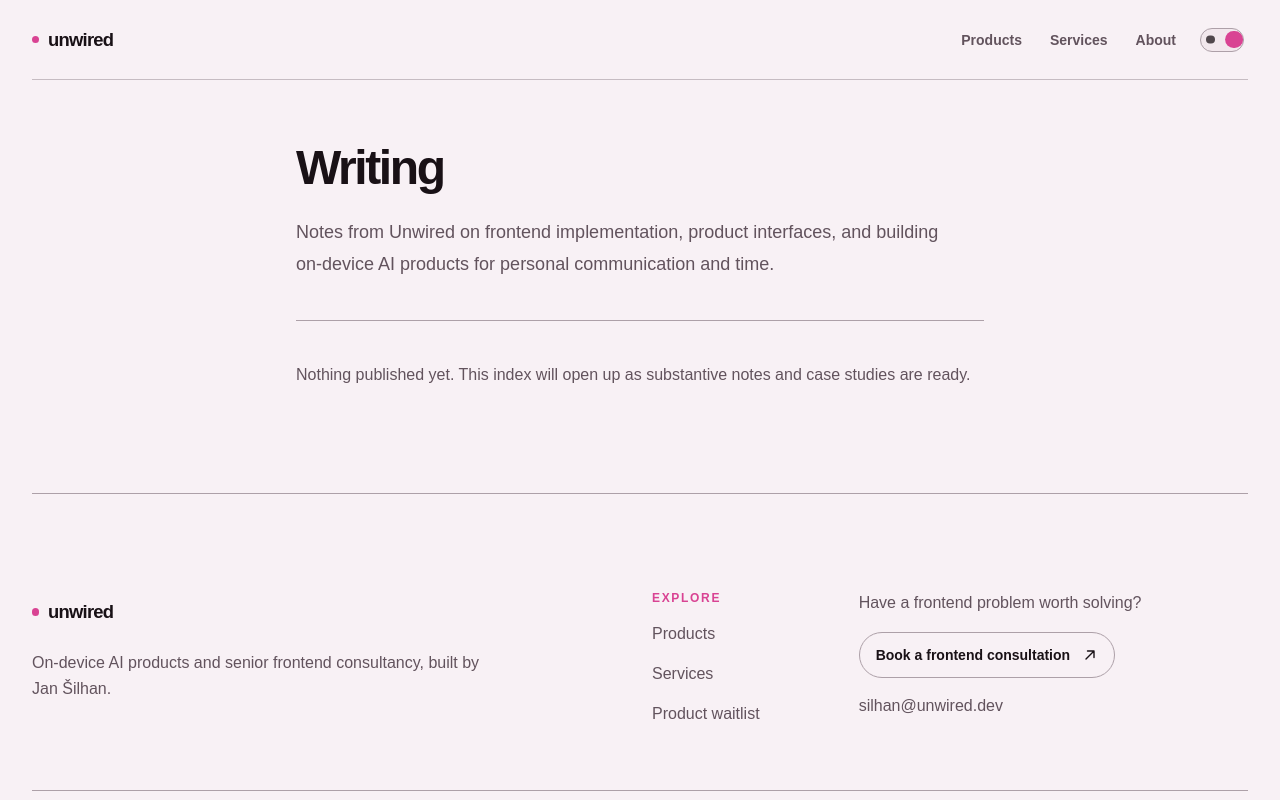
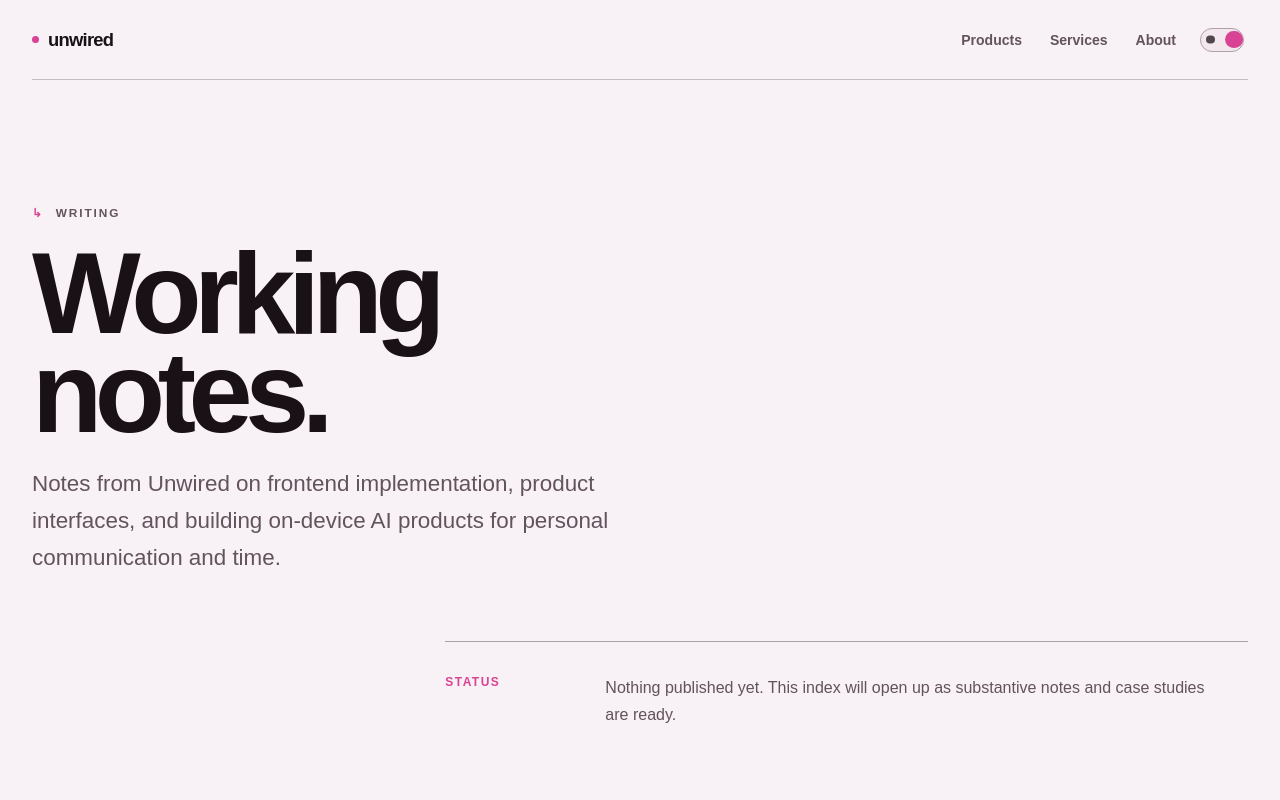
Before and after one commit to unwired-dev/website, a Next.js app in the folder apps/web/: page /writing in a window 1280 px wide. Shown: the top 800 px of the page. Built offline with nearby package versions, Linux system fonts and the light colour scheme; a web font is replaced by a local one.

Commit message:
style(web): align writing with redesign

```diff
--- a/apps/web/src/app/writing/[slug]/page.tsx
+++ b/apps/web/src/app/writing/[slug]/page.tsx
@@ -1,8 +1,15 @@
 import type { Metadata } from 'next';
 
+import { cn } from '@unwired/ui/lib/utils';
 import Link from 'next/link';
 import { notFound } from 'next/navigation';
 
+import {
+  eyebrow,
+  pageGrid,
+  reveal,
+  revealDelay,
+} from '@/components/marketing-styles';
 import { getWritingDocument, getWritingEntries } from '@/content/writing';
 
 export const dynamicParams = false;
@@ -32,7 +39,7 @@ export async function generateMetadata({
 
   return document
     ? {
-        title: `${document.title} | Unwired`,
+        title: document.title,
         description: document.summary,
       }
     : {};
@@ -49,27 +56,41 @@ export default async function WritingEntryPage({ params }: WritingPageProps) {
   const { Content } = document;
 
   return (
-    <main className="mx-auto flex w-full max-w-3xl flex-1 flex-col px-6 py-16 sm:px-10">
-      <article>
-        <header className="mb-10 flex flex-col gap-5 border-b pb-10">
+    <main
+      className="flex-1"
+      id="main-content">
+      <article
+        className={cn(pageGrid, reveal, 'gap-y-16 py-[clamp(4rem,10vw,9rem)]')}>
+        <header className="col-span-full flex flex-col items-start gap-6 md:col-start-1 md:col-end-10">
           <Link
-            className="text-muted-foreground w-fit text-sm hover:underline"
+            className={cn(
+              eyebrow,
+              'focus-visible:outline-2 focus-visible:outline-offset-4 focus-visible:outline-ring',
+            )}
             href="/writing">
+            <span aria-hidden="true">←</span>
             Writing
           </Link>
-          <h1 className="text-4xl font-semibold tracking-[-0.05em] sm:text-5xl">
+          <h1 className="font-heading max-w-[13ch] text-[clamp(3.5rem,9vw,8rem)] leading-[0.88] font-[580] tracking-[-0.065em] text-balance">
             {document.title}
           </h1>
-          <p className="text-muted-foreground text-lg leading-8">
+          <p className="text-muted-foreground max-w-[42rem] text-[clamp(1.15rem,2vw,1.4rem)] leading-[1.65]">
             {document.summary}
           </p>
           <time
-            className="text-muted-foreground text-sm"
+            className="text-muted-foreground border-border border-t pt-4 text-xs tabular-nums"
             dateTime={document.publishedAt}>
             {formatPublishedAt(document.publishedAt)}
           </time>
         </header>
-        <Content />
+        <div
+          className={cn(
+            reveal,
+            revealDelay,
+            'col-span-full border-t border-border pt-12 md:col-start-5 md:col-end-12 [&_a]:underline [&_a]:decoration-[var(--signal)] [&_a]:underline-offset-[0.2em] [&_a:focus-visible]:outline-2 [&_a:focus-visible]:outline-offset-4 [&_a:focus-visible]:outline-ring [&_h2]:font-heading [&_h2]:mt-16 [&_h2]:max-w-[16ch] [&_h2]:text-[clamp(2.2rem,5vw,4.4rem)] [&_h2]:leading-[0.98] [&_h2]:font-[580] [&_h2]:tracking-[-0.06em] [&_h2]:text-balance [&_li]:text-muted-foreground [&_li]:text-[1.08rem] [&_li]:leading-[1.75] [&_p]:text-muted-foreground [&_p]:mt-6 [&_p]:max-w-[67ch] [&_p]:text-[1.08rem] [&_p]:leading-[1.75] [&_ul]:mt-6 [&_ul]:flex [&_ul]:flex-col [&_ul]:gap-4 [&>:first-child]:mt-0 [&>h1]:hidden',
+          )}>
+          <Content />
+        </div>
       </article>
     </main>
   );
--- a/apps/web/src/app/writing/page.tsx
+++ b/apps/web/src/app/writing/page.tsx
@@ -1,11 +1,19 @@
 import type { Metadata } from 'next';
 
+import { cn } from '@unwired/ui/lib/utils';
 import Link from 'next/link';
 
+import {
+  displayTitle,
+  eyebrow,
+  pageGrid,
+  reveal,
+  revealDelay,
+} from '@/components/marketing-styles';
 import { getWritingEntries } from '@/content/writing';
 
 export const metadata: Metadata = {
-  title: 'Writing | Unwired',
+  title: 'Writing',
   description:
     'Notes from Unwired on frontend implementation, product interfaces, and on-device AI products.',
 };
@@ -21,49 +29,71 @@ export default async function WritingPage() {
   const entries = await getWritingEntries();
 
   return (
-    <main className="mx-auto flex w-full max-w-3xl flex-1 flex-col px-6 py-16 sm:px-10">
-      <div className="flex flex-col gap-6 border-b pb-10">
-        <h1 className="text-4xl font-semibold tracking-[-0.05em] sm:text-5xl">
+    <main
+      className="flex-1"
+      id="main-content">
+      <section
+        className={cn(pageGrid, reveal, 'gap-y-16 py-[clamp(4rem,10vw,9rem)]')}>
+        <header className="col-span-full flex flex-col items-start gap-6 md:col-start-1 md:col-end-9">
+          <p className={eyebrow}>
+            <span aria-hidden="true">↳</span>
             Writing
-        </h1>
-        <p className="text-muted-foreground max-w-2xl text-lg leading-8">
-          Notes from Unwired on frontend implementation, product interfaces, and
-          building on-device AI products for personal communication and time.
           </p>
-      </div>
+          <h1 className={cn(displayTitle, 'max-w-[10ch]')}>Working notes.</h1>
+          <p className="text-muted-foreground max-w-[42rem] text-[clamp(1.15rem,2vw,1.4rem)] leading-[1.65]">
+            Notes from Unwired on frontend implementation, product interfaces,
+            and building on-device AI products for personal communication and
+            time.
+          </p>
+        </header>
 
+        <div
+          className={cn(
+            reveal,
+            revealDelay,
+            'col-span-full border-t border-border md:col-start-5 md:col-end-13',
+          )}>
           {entries.length > 0 ? (
-        <ol className="divide-y">
+            <ol className="list-none">
               {entries.map((entry) => (
                 <li
-              className="py-8"
+                  className="border-border border-b py-8"
                   key={entry.slug}>
-              <article className="flex flex-col gap-3">
+                  <article className="grid gap-4 md:grid-cols-[8rem_1fr] md:gap-8">
                     <time
-                  className="text-muted-foreground text-sm"
+                      className="text-muted-foreground text-xs tabular-nums"
                       dateTime={entry.publishedAt}>
                       {formatPublishedAt(entry.publishedAt)}
                     </time>
-                <h2 className="text-2xl font-semibold tracking-[-0.04em]">
+                    <div className="flex flex-col gap-3">
+                      <h2 className="font-heading text-[clamp(1.8rem,4vw,3.2rem)] leading-[1] font-[580] tracking-[-0.05em]">
                         <Link
-                    className="decoration-foreground/30 underline-offset-4 hover:underline"
+                          className="focus-visible:outline-ring decoration-[var(--signal)] underline-offset-[0.18em] hover:underline focus-visible:outline-2 focus-visible:outline-offset-4"
                           href={`/writing/${entry.slug}`}>
                           {entry.title}
                         </Link>
                       </h2>
-                <p className="text-muted-foreground text-base leading-7">
+                      <p className="text-muted-foreground max-w-[42rem] leading-[1.65]">
                         {entry.summary}
                       </p>
+                    </div>
                   </article>
                 </li>
               ))}
             </ol>
           ) : (
-        <p className="text-muted-foreground py-10 text-base leading-7">
-          Nothing published yet. This index will open up as substantive notes
-          and case studies are ready.
+            <div className="grid gap-4 py-8 md:grid-cols-[8rem_1fr] md:gap-8">
+              <p className="text-xs font-[650] tracking-[0.12em] text-[var(--signal)] uppercase">
+                Status
               </p>
+              <p className="text-muted-foreground max-w-[38rem] leading-[1.7]">
+                Nothing published yet. This index will open up as substantive
+                notes and case studies are ready.
+              </p>
+            </div>
           )}
+        </div>
+      </section>
     </main>
   );
 }
```
Lines whose indentation alone changed are shown as unchanged.
